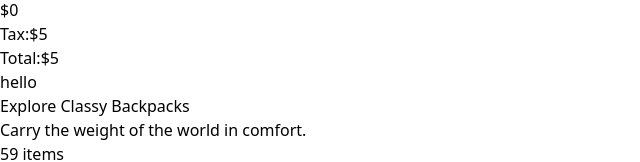
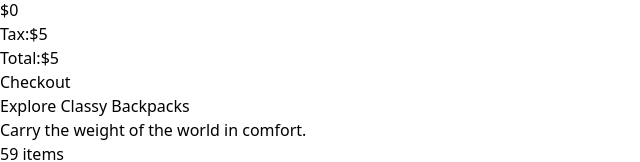
Before and after one commit to Muneerat/HNG-11-Frontend-Stage-2-Task, a React app: page / in a window 1280 px wide. Both pictures are taken after a click on the item 640 px from the left and 258 px from the top of the page. Shown: the part 342-504 px from the top of the page, without its empty margins (0-640 px from the left). Built offline with nearby package versions, Linux system fonts and the light colour scheme; the HTML template or start-up script is replaced by a standard one.

Commit message:
Update checkout page

```diff
--- a/src/Components/Navbar.jsx
+++ b/src/Components/Navbar.jsx
@@ -130,10 +130,12 @@ export default function Navbar() {
                       <span className="mr-2">Total:</span>${5 + totalPrice}
                     </div>
                   </div>
-                  <Link to='/checkout' >
-                  hello
-                  {/* <Button text="Checkout" className="text-xl" /> */}
-                  </Link>
+
+
+                  <Button text="" className="text-xl" >
+                  <Link to='/checkout' >Checkout</Link>
+                  </Button>
+
                 </div>
               </div>
             </div>
--- a/src/Pages/ProductPage.jsx
+++ b/src/Pages/ProductPage.jsx
@@ -32,8 +32,8 @@ export default function ProductPage() {
         <div>
           <div className="grid md:grid-cols-3 grid-cols-2 justify-items-center gap-">
             {productData.map((product, index) => (
-              <Link to={`/products/${product.id}`}>
-                <div key={index} className="p-5">
+              <Link to={`/products/${product.id}`} >
+                <div key={index} className="p-5 hover:translate-x-1 transition-all ease-in-out hover:translate-y-1">
                   <img src={product.image} alt={product.name} c />
                   <p className="text-[#111111] py-2 font-light">
                     {product.name}
```
